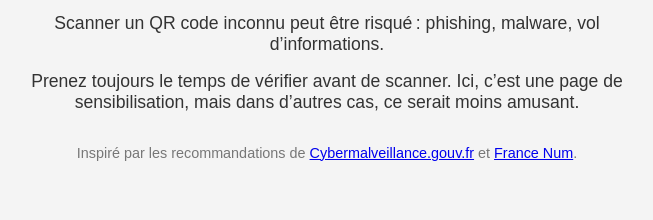
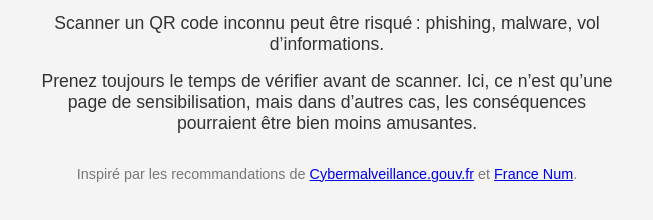
Before and after one commit to matibebeat/attention-qr, a plain HTML site: page index.html in a window 1280 px wide. Shown: the part 128-348 px from the top of the page, without its empty margins (313-966 px from the left). Drawn offline with Linux system fonts and the light colour scheme.

Commit message:
Text fix

```diff
--- a/index.html
+++ b/index.html
@@ -36,7 +36,7 @@
   <h1>Vous avez scanné ce QR code ?</h1>
   <p><span class="highlight">On vous avait pourtant prévenu de faire attention !</span></p>
   <p>Scanner un QR code inconnu peut être risqué : phishing, malware, vol d’informations.</p>
-  <p>Prenez toujours le temps de vérifier avant de scanner. Ici, c’est une page de sensibilisation, mais dans d’autres cas, ce serait moins amusant.</p>
+  <p>Prenez toujours le temps de vérifier avant de scanner. Ici, ce n’est qu’une page de sensibilisation, mais dans d’autres cas, les conséquences pourraient être bien moins amusantes.</p>
   <footer>
     Inspiré par les recommandations de <a href="https://www.cybermalveillance.gouv.fr/" target="_blank">Cybermalveillance.gouv.fr</a> et <a href="https://www.francenum.gouv.fr/" target="_blank">France Num</a>.
   </footer>
```
